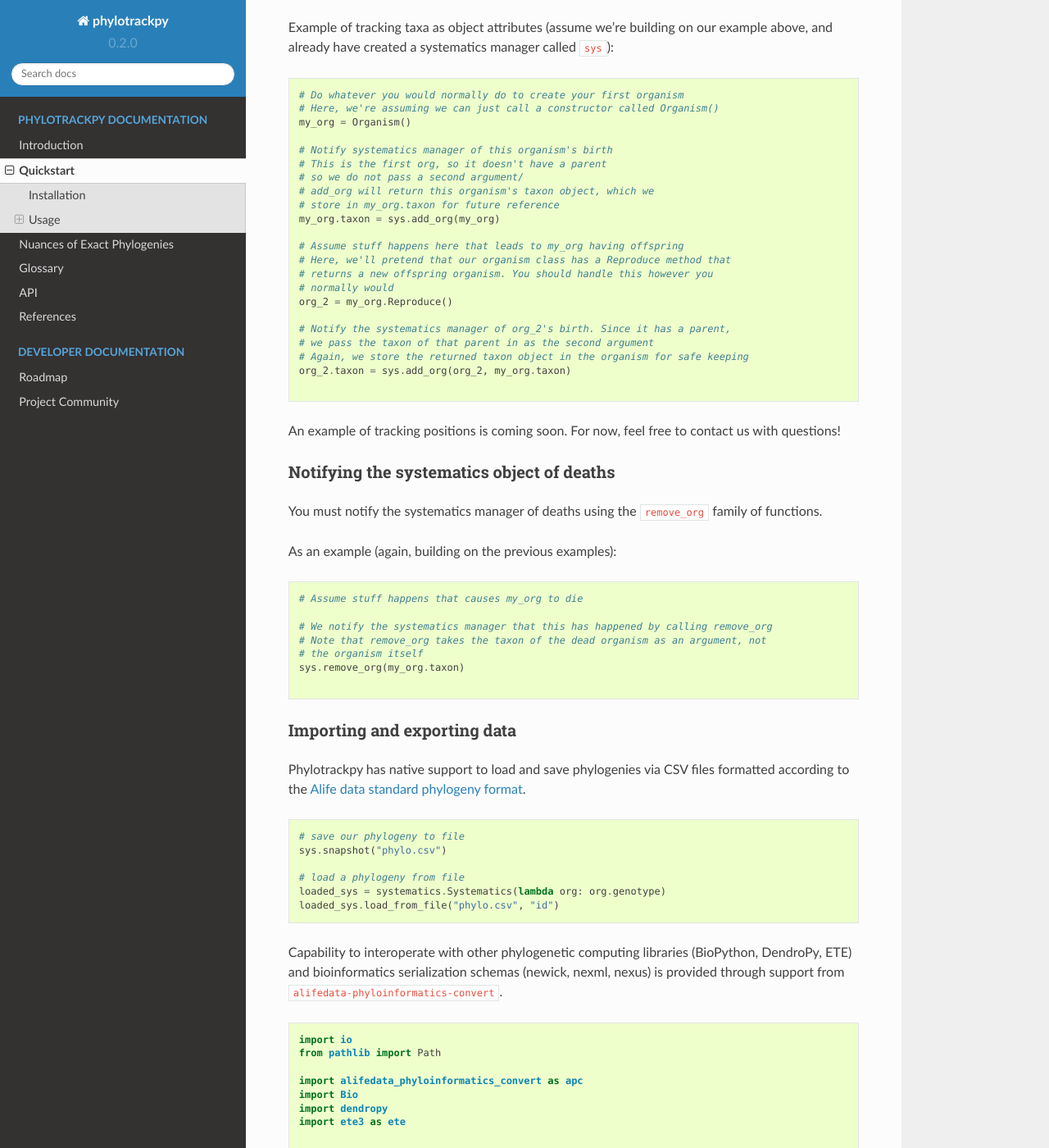
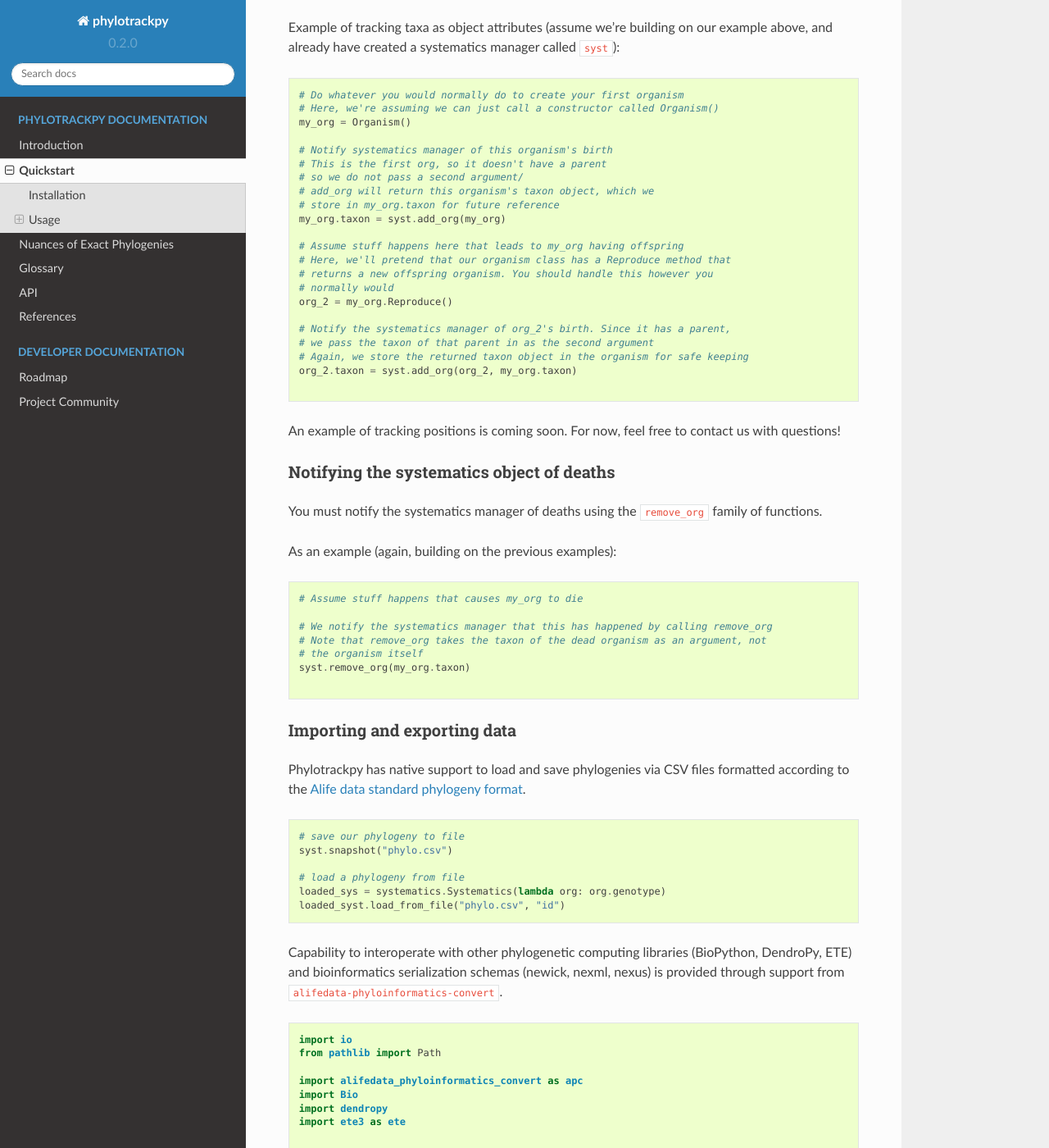
Before and after one commit to emilydolson/phylotrackpy, a Sphinx documentation site: the page built from docs/quickstart.md, in a window 1280 px wide and 1400 px high, scrolled down 1941 px. Shown: the whole window at 82% size. Built offline with Sphinx 7.4.7 and the Read the Docs theme 2.0.0, drawn with Linux system fonts in a browser that asks for light colours; pages that are not in the unit, such as notebooks, are missing from menus; some of the changed text lies outside the part shown.

Commit message:
Change sys to syst

````diff
--- a/docs/quickstart.md
+++ b/docs/quickstart.md
@@ -21,7 +21,7 @@ from phylotrackpy import systematics
 
 # Assuming that the objects being used as organisms have a member variable called genotype that stores their genotype,
 # this will created a phylogeny based on genotypes
-sys = systematics.Systematics(lambda org: org.genotype)
+syst = systematics.Systematics(lambda org: org.genotype)
 ```
 
 If you want to base your phylogeny on raw organism objects (e.g. if your organisms are lists and you want to make a new taxon any time a list is produced that doesn't match its parent), you can rely on default arguments to the Systematics constructor (assuming your organism objects aren't anything too weird):
@@ -31,7 +31,7 @@ from phylotrackpy import systematics
 
 # By default the objects being used as organisms will be
 # the basis for the phylogeny.
-sys = systematics.Systematics()
+syst = systematics.Systematics()
 ```
 
 There are a couple of other decisions that you also need to make at this point. The first is which set of taxa to store in the systematics manager. The defaults here are most likely what you want to use, but in case they aren't, the systematics manager can be told to store or not store the following sets of taxa:
@@ -48,7 +48,7 @@ Once you have created the [`Systematics`](phylotrackpy.systematics.Systematics)
 
 You must notify the systematics manager of births using the `add_org` family of functions. These functions require that you provide the newly born organism as well as either the taxon object of its parent or the position of its parent (if the systematics manager is tracking positions).
 
-Example of tracking taxa as object attributes (assume we're building on our example above, and already have created a systematics manager called `sys`):
+Example of tracking taxa as object attributes (assume we're building on our example above, and already have created a systematics manager called `syst`):
 
 ```py
 # Do whatever you would normally do to create your first organism
@@ -60,7 +60,7 @@ my_org = Organism()
 # so we do not pass a second argument/
 # add_org will return this organism's taxon object, which we
 # store in my_org.taxon for future reference
-my_org.taxon = sys.add_org(my_org)
+my_org.taxon = syst.add_org(my_org)
 
 # Assume stuff happens here that leads to my_org having offspring
 # Here, we'll pretend that our organism class has a Reproduce method that
@@ -71,7 +71,7 @@ org_2 = my_org.Reproduce()
 # Notify the systematics manager of org_2's birth. Since it has a parent,
 # we pass the taxon of that parent in as the second argument
 # Again, we store the returned taxon object in the organism for safe keeping
-org_2.taxon = sys.add_org(org_2, my_org.taxon)
+org_2.taxon = syst.add_org(org_2, my_org.taxon)
 
 ```
 
@@ -88,7 +88,7 @@ As an example (again, building on the previous examples):
 # We notify the systematics manager that this has happened by calling remove_org
 # Note that remove_org takes the taxon of the dead organism as an argument, not
 # the organism itself
-sys.remove_org(my_org.taxon)
+syst.remove_org(my_org.taxon)
 
 ```
 
@@ -98,11 +98,11 @@ Phylotrackpy has native support to load and save phylogenies via CSV files forma
 
 ```py
 # save our phylogeny to file
-sys.snapshot("phylo.csv")
+syst.snapshot("phylo.csv")
 
 # load a phylogeny from file
 loaded_sys = systematics.Systematics(lambda org: org.genotype)
-loaded_sys.load_from_file("phylo.csv", "id")
+loaded_syst.load_from_file("phylo.csv", "id")
 ```
 
 Capability to interoperate with other phylogenetic computing libraries (BioPython, DendroPy, ETE) and bioinformatics serialization schemas (newick, nexml, nexus) is provided through support from [`alifedata-phyloinformatics-convert`](https://github.com/mmore500/alifedata-phyloinformatics-convert/).
@@ -118,7 +118,7 @@ import ete3 as ete
 
 # 1) initialize RosettaTree converter
 # ... with PhylotrackPy data
-converter = apc.RosettaTree(sys)
+converter = apc.RosettaTree(syst)
 # ... or from other libraries' data structures
 converter = apc.RosettaTree(
   Bio.Phylo.read(io.StringIO("(A,B,(C,D));"), "newick"),
````
Also changed, not shown: 1 other file.
